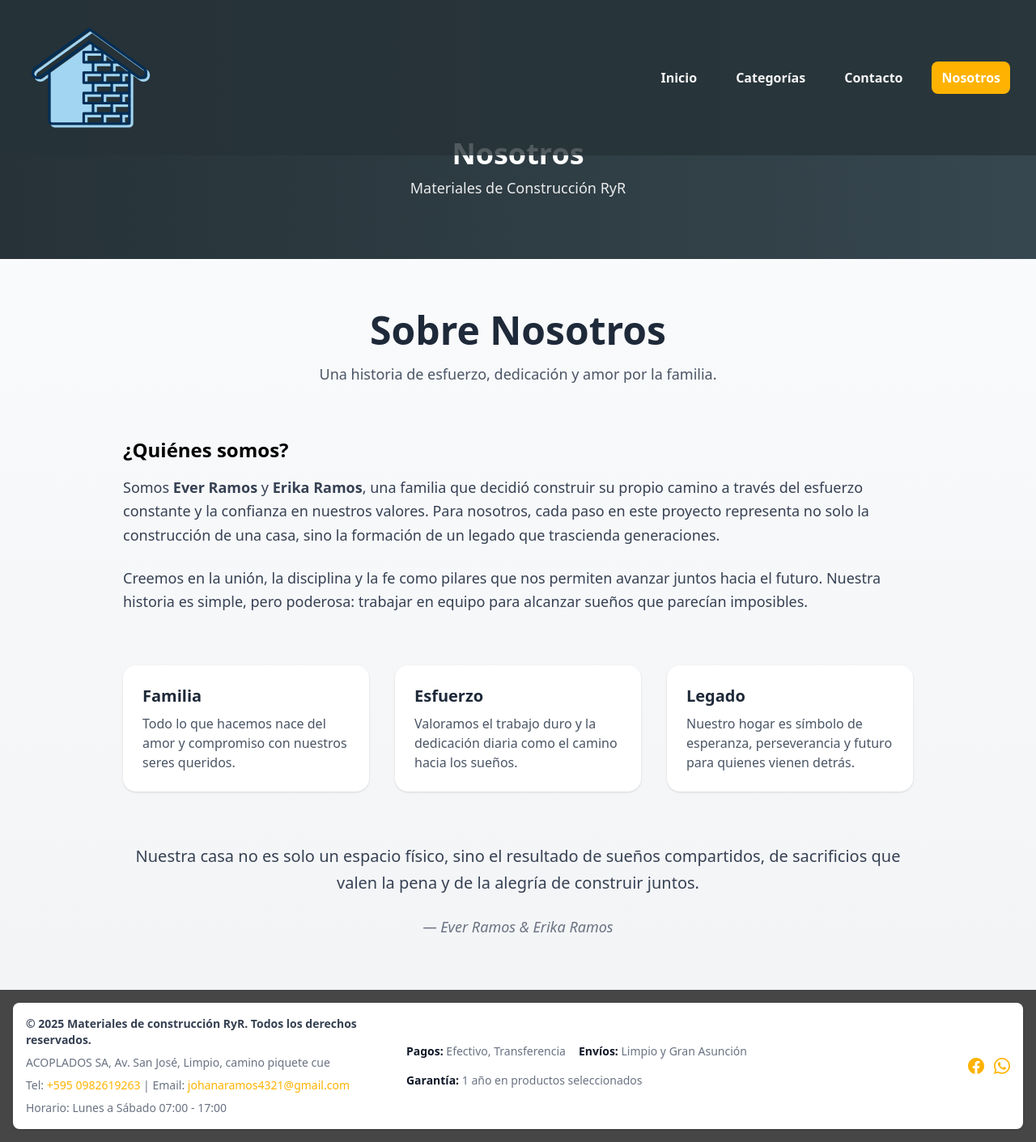
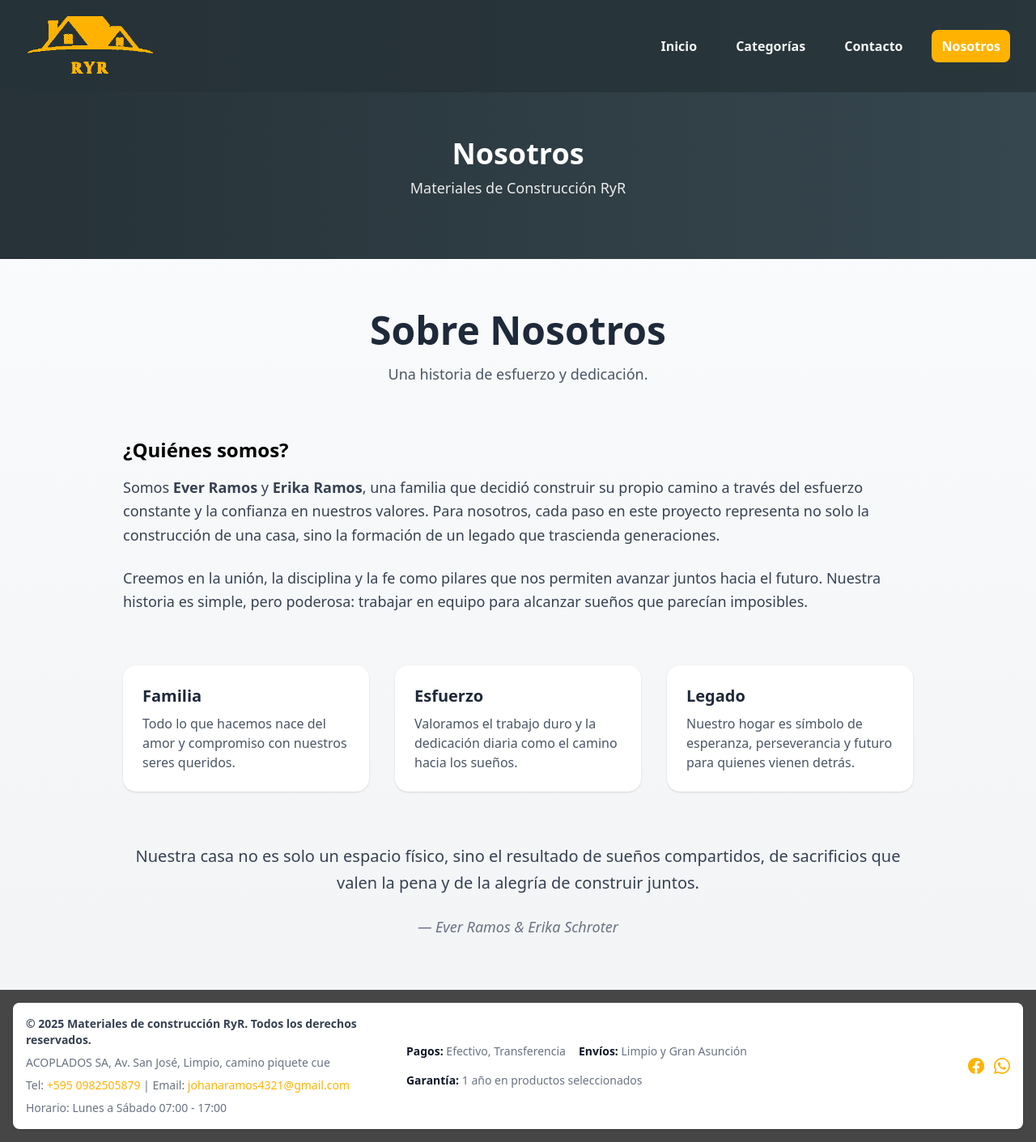
Before and after one commit to ManfretSCH/materiales-ryr, a React (Vite) app: page /materiales-ryr/nosotros in a window 1280 px wide. Shown: the whole page at 81% size. Built offline with nearby package versions, Linux system fonts and the light colour scheme.

Commit message:
logo, decripcion

```diff
--- a/src/components/Footer.jsx
+++ b/src/components/Footer.jsx
@@ -10,7 +10,7 @@ export default function Footer() {
                         ACOPLADOS SA, Av. San José, Limpio, camino piquete cue
                     </span>
                     <span className="text-sm text-gray-500 dark:text-gray-400">
-                        Tel: <a href="tel:+5950982619263" className="hover:underline text-[#ffb300]">+595 0982619263</a> | Email: <a href="mailto:johanaramos4321@gmail.com" className="hover:underline text-[#ffb300]">johanaramos4321@gmail.com</a>
+                        Tel: <a href="tel:+5950982619263" className="hover:underline text-[#ffb300]">+595 0982505879</a> | Email: <a href="mailto:johanaramos4321@gmail.com" className="hover:underline text-[#ffb300]">johanaramos4321@gmail.com</a>
                     </span>
                     <span className="text-sm text-gray-500 dark:text-gray-400">
                         Horario: Lunes a Sábado 07:00 - 17:00
--- a/src/components/Header.jsx
+++ b/src/components/Header.jsx
@@ -40,7 +40,7 @@ export default function Header() {
           {/* Logo con cambio dinámico */}
           <button onClick={() => navigate("/")} className="focus:outline-none">
             <img
-              src={scrolled ? "/img/logo_transparente.png" : "/img/logo.png"}
+              src={scrolled ? "/materiales-ryr/img/logo_transparente.png" : "/materiales-ryr/img/logo_naranja.png"}
               alt="Logo RyR"
               className="w-28 sm:w-40 h-auto object-contain transition-all duration-300"
             />
--- a/src/pages/Contacto.jsx
+++ b/src/pages/Contacto.jsx
@@ -49,7 +49,7 @@ export default function Contacto() {
             <div className="flex flex-col justify-center space-y-6">
               <div className="text-center md:text-left">
                 <h3 className="text-2xl font-bold text-[#263238] mb-4">Materiales RyR</h3>
-                <p className="text-[#37474f] mb-6">Tu proveedor de confianza desde hace más de 20 años</p>
+                <p className="text-[#37474f] mb-6">Tu proveedor de confianza desde hace más de 5 años</p>
               </div>
 
               <div className="space-y-4">
--- a/src/pages/Home.jsx
+++ b/src/pages/Home.jsx
@@ -53,7 +53,7 @@ export default function Home() {
                 <i className="bi bi-people text-white text-2xl"></i>
               </div>
               <h3 className="text-xl font-bold mb-4 text-[#263238]">Atención Familiar</h3>
-              <p className="text-[#37474f]">Más de 20 años sirviendo a la comunidad con el trato personalizado que solo un negocio familiar puede ofrecer.</p>
+              <p className="text-[#37474f]">Más de 5 años sirviendo a la comunidad con el trato personalizado que solo un negocio familiar puede ofrecer.</p>
             </div>
             <div className="bg-white p-8 rounded-2xl shadow-lg text-center">
               <div className="bg-[#ffb300] w-16 h-16 rounded-full flex items-center justify-center mx-auto mb-6">
--- a/src/pages/Nosotros.jsx
+++ b/src/pages/Nosotros.jsx
@@ -1,5 +1,3 @@
-import Header from "../components/Header.jsx";
-import Footer from "../components/Footer.jsx";
 
 export default function Nosotros() {
   return (
@@ -14,7 +12,7 @@ export default function Nosotros() {
             Sobre Nosotros
           </h1>
           <p className="text-lg text-gray-600 max-w-2xl mx-auto">
-            Una historia de esfuerzo, dedicación y amor por la familia.
+            Una historia de esfuerzo y dedicación.
           </p>
         </section>
 
@@ -76,7 +74,7 @@ export default function Nosotros() {
             de construir juntos.
           </p>
           <p className="mt-6 text-lg text-gray-500 italic">
-            — Ever Ramos & Erika Ramos
+            — Ever Ramos & Erika Schroter
           </p>
         </section>
       </main>
```
